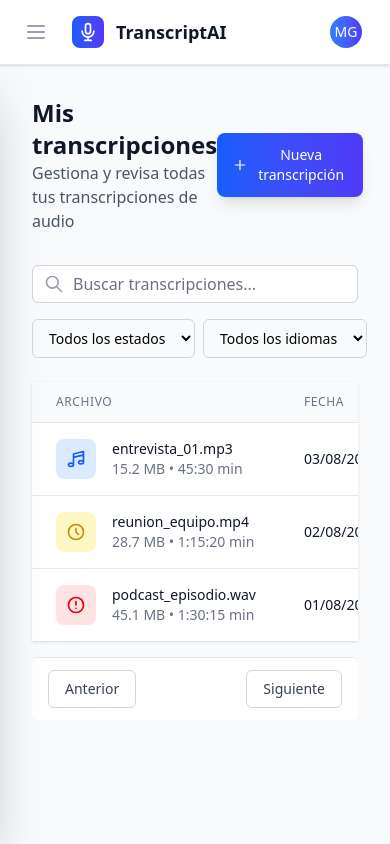
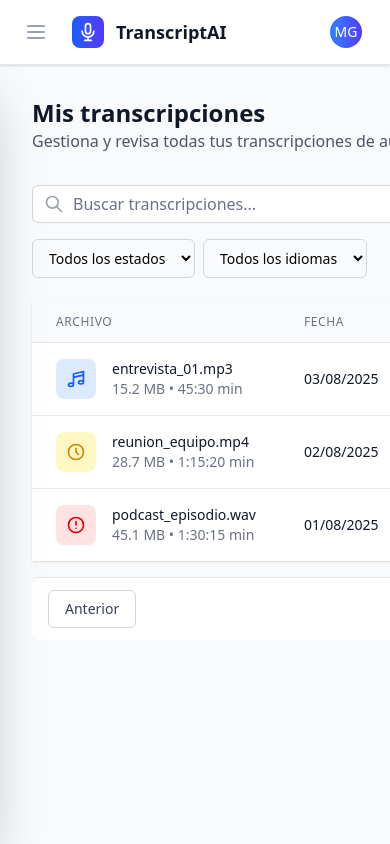
Before and after one commit to clutchdevs/transcript-service-generation-app, an Angular app: page /dashboard in a window 390 px wide. Built offline with nearby package versions, Linux system fonts and the light colour scheme; no server answers; sample sign-in values are in the browser's storage.

Commit message:
Updates API endpoint and improves mobile UI
Updates the API URL to the new production endpoint.

Improves mobile UI by toggling overflow behavior based on the mobile menu state to prevent scrolling issues.

```diff
--- a/src/app/features/dashboard/pages/home/home.html
+++ b/src/app/features/dashboard/pages/home/home.html
@@ -35,7 +35,9 @@
     }
 
     <!-- Main Content Area -->
-    <main class="flex-1 p-8 overflow-y-auto">
+    <main class="flex-1 p-8"
+          [class.overflow-y-auto]="!mobileMenuOpen()"
+          [class.overflow-hidden]="mobileMenuOpen()">
       <!-- Page Header -->
       <div class="mb-8">
         <div class="flex justify-between items-center">
--- a/src/environments/environment.development.ts
+++ b/src/environments/environment.development.ts
@@ -1,4 +1,4 @@
 export const environment = {
   production: false,
-  apiUrl: 'https://sore-berte-ab-org-2bb60da0.koyeb.app'
+  apiUrl: 'https://transcript-service-generation-api.onrender.com'
 };
--- a/src/environments/environment.ts
+++ b/src/environments/environment.ts
@@ -1,4 +1,4 @@
 export const environment = {
   production: true,
-  apiUrl: 'https://sore-berte-ab-org-2bb60da0.koyeb.app'
+  apiUrl: 'https://transcript-service-generation-api.onrender.com'
 };
```
